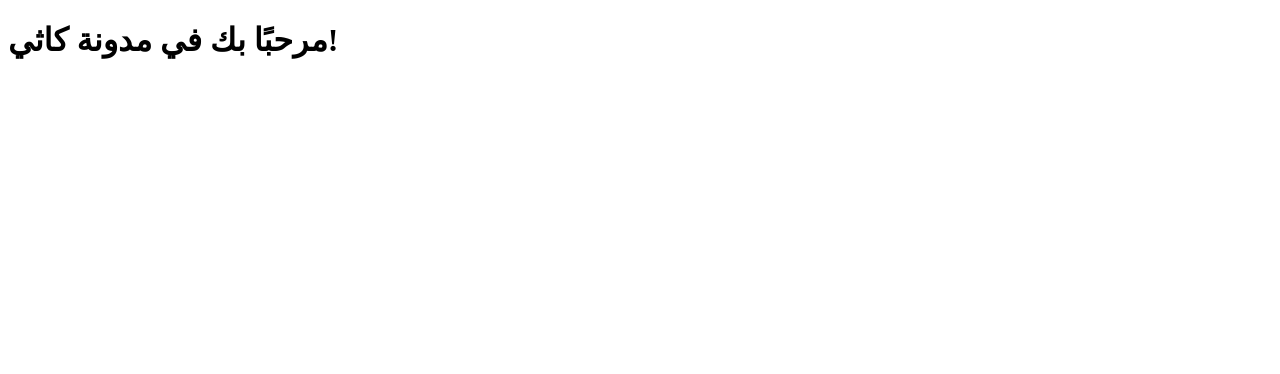
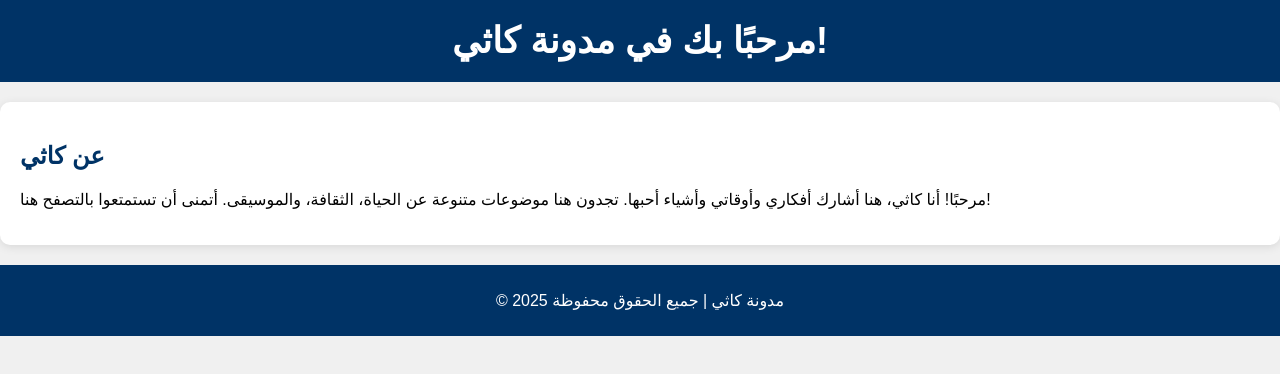
Before and after one commit to aszcutie/Cathy, a plain HTML site: page index.html in a window 1280 px wide. Drawn offline with Linux system fonts and the light colour scheme.

Commit message:
Update index.html

```diff
--- a/index.html
+++ b/index.html
@@ -1,11 +1,62 @@
 <!DOCTYPE html>
-<html lang="en">
+<html lang="ar">
 <head>
     <meta charset="UTF-8">
     <meta name="viewport" content="width=device-width, initial-scale=1.0">
     <title>مدونة كاثي</title>
+    <style>
+        body {
+            font-family: Arial, sans-serif;
+            background-color: #f0f0f0;
+            margin: 0;
+            padding: 0;
+        }
+        header {
+            background-color: #003366;
+            color: white;
+            text-align: center;
+            padding: 20px;
+        }
+        header h1 {
+            margin: 0;
+            font-size: 36px;
+        }
+        section {
+            padding: 20px;
+        }
+        .about-section {
+            background-color: #ffffff;
+            margin-top: 20px;
+            padding: 20px;
+            border-radius: 10px;
+            box-shadow: 0 2px 10px rgba(0, 0, 0, 0.1);
+        }
+        .about-section h2 {
+            color: #003366;
+        }
+        footer {
+            background-color: #003366;
+            color: white;
+            text-align: center;
+            padding: 10px;
+            margin-top: 20px;
+        }
+    </style>
 </head>
 <body>
-    <h1>مرحبًا بك في مدونة كاثي!</h1>
+
+    <header>
+        <h1>مرحبًا بك في مدونة كاثي!</h1>
+    </header>
+
+    <section class="about-section">
+        <h2>عن كاثي</h2>
+        <p>مرحبًا! أنا كاثي، هنا أشارك أفكاري وأوقاتي وأشياء أحبها. تجدون هنا موضوعات متنوعة عن الحياة، الثقافة، والموسيقى. أتمنى أن تستمتعوا بالتصفح هنا!</p>
+    </section>
+
+    <footer>
+        <p>&copy; 2025 مدونة كاثي | جميع الحقوق محفوظة</p>
+    </footer>
+
 </body>
 </html>
```
